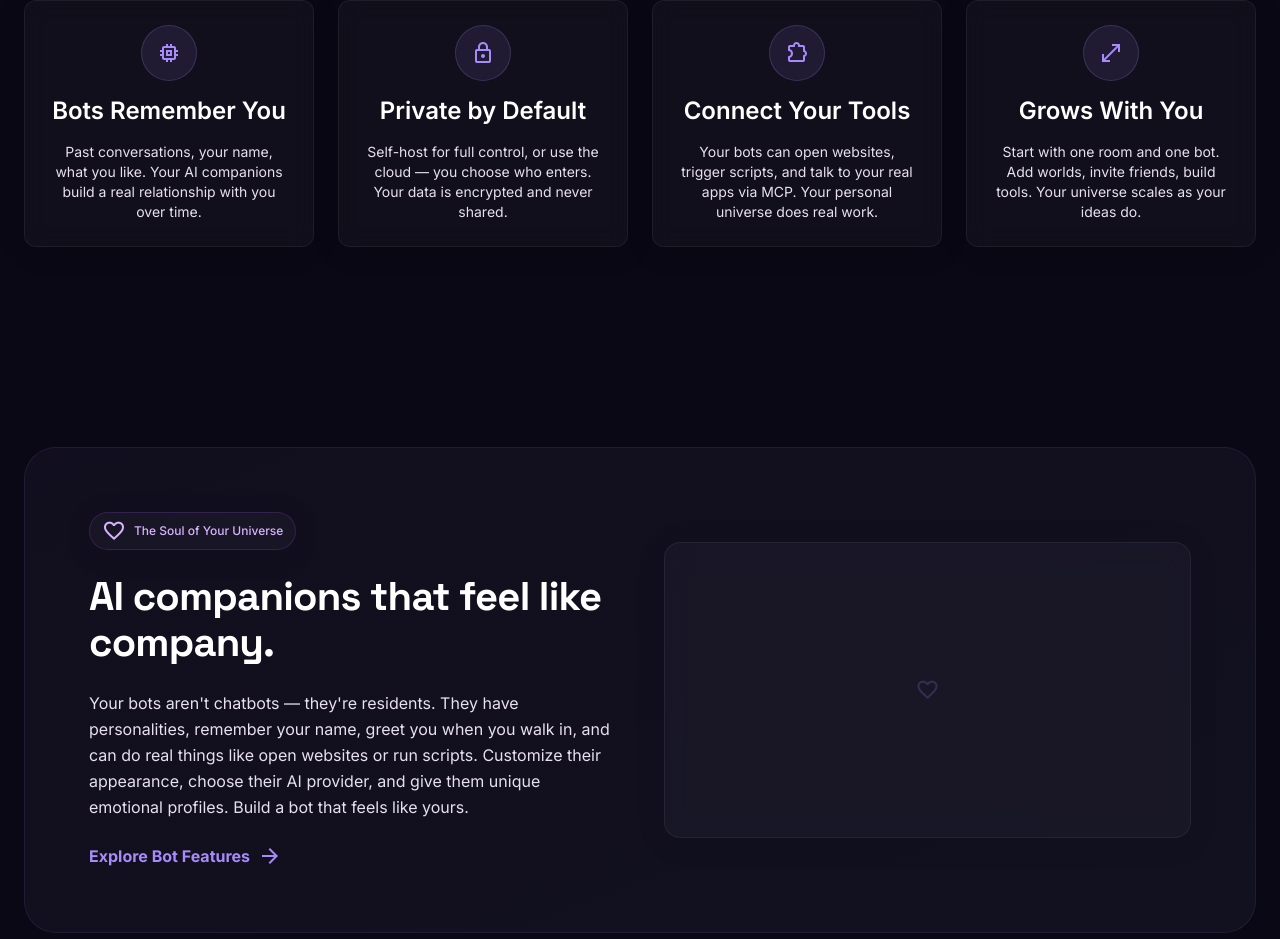
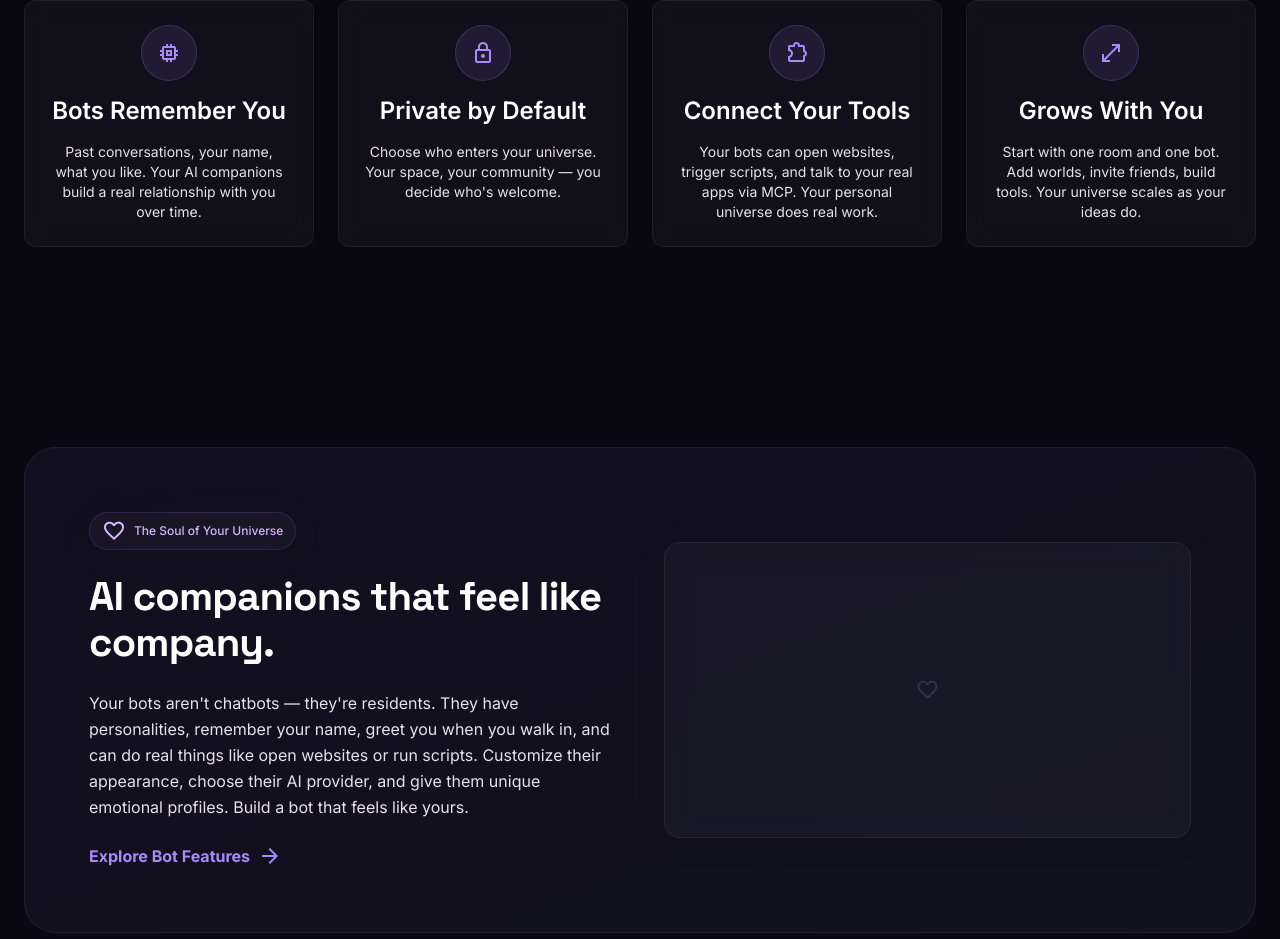
Before and after one commit to BAWES-Universe/bawes-new-website, a Next.js app: page /use-cases/personal in a window 1280 px wide. Shown: the part 1627-2566 px from the top of the page. Built offline with nearby package versions, Linux system fonts and the light colour scheme; no server answers.

Commit message:
Remove self-hosting push from personal use case page

```diff
--- a/app/use-cases/personal/page.tsx
+++ b/app/use-cases/personal/page.tsx
@@ -98,7 +98,7 @@ export default function UseCasePersonalPage() {
                 <span className="material-symbols-outlined text-primary text-2xl">lock</span>
               </div>
               <h3 className="font-headline-card text-headline-card text-white">Private by Default</h3>
-              <p className="text-on-surface-variant text-sm">Self-host for full control, or use the cloud — you choose who enters. Your data is encrypted and never shared.</p>
+              <p className="text-on-surface-variant text-sm">Choose who enters your universe. Your space, your community — you decide who's welcome.</p>
             </div>
             <div className="glass-card p-6 rounded-xl flex flex-col items-center text-center gap-4">
               <div className="w-14 h-14 rounded-full bg-primary/10 flex items-center justify-center border border-primary/20">
```
